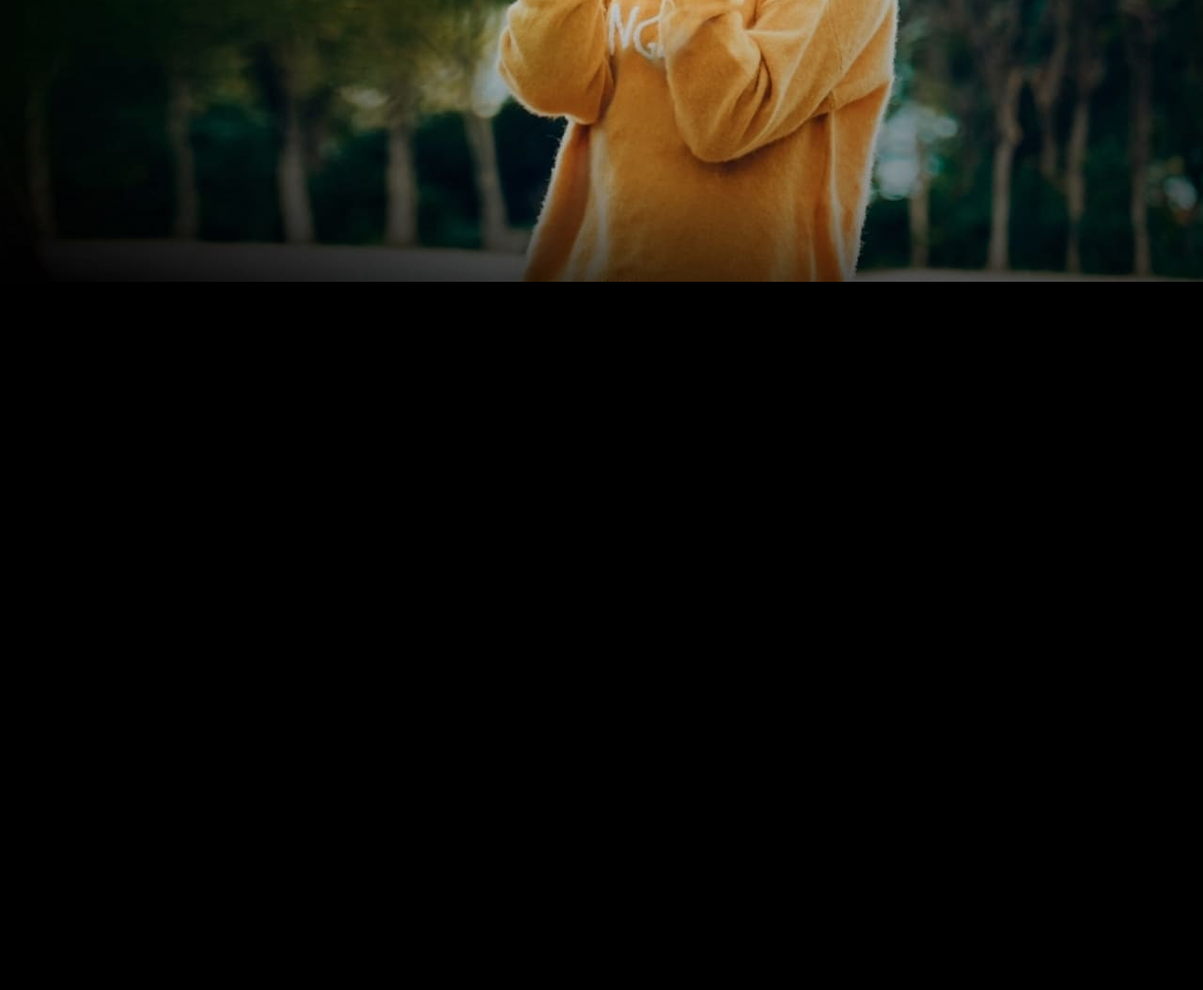
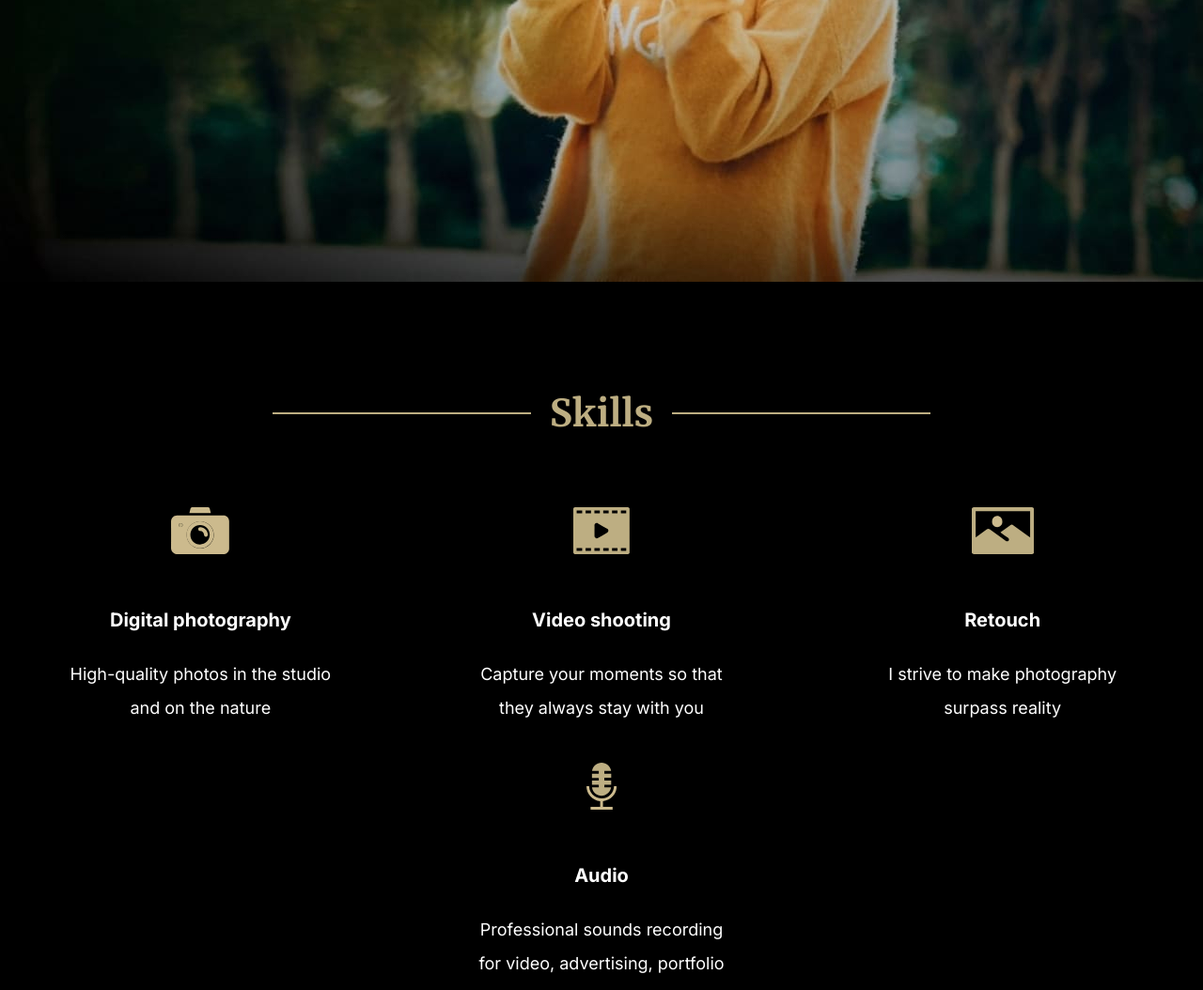
Before and after one commit to ephedrini1/portfolio, a plain HTML site: page index.html in a window 1280 px wide. Shown: the part 610-1664 px from the top of the page at 94% size. Before the commit the page ends 910 px from the top, so only its background shows below. Drawn offline with Linux system fonts and the light colour scheme.

Commit message:
refactor: change skills

```diff
--- a/index.html
+++ b/index.html
@@ -68,6 +68,40 @@
                 </div>
             </div>
         </section>
+        <section class="skills" id="skills">
+            <div class="container">
+                <div class="title skills_title">
+                    <h2 class="underline_title"><span class="section_title" data-i18n="skills">Skills</span></h2>
+                </div>
+                <div class="skills_wrapper">
+                    <div class="skills_item">
+                        <img src="assets/svg/skills-camera.svg" alt="camera icon" class="skills_item_icon">
+                        <h4 class="skills_item_title" data-i18n="skill-title-1">Digital photography</h4>
+                        <p class="skills_item_text" data-i18n="skill-text-1">High-quality photos in the studio and on
+                            the nature</p>
+                    </div>
+                    <div class="skills_item">
+                        <img src="assets/svg/skills-video.svg" alt="video icon" class="skills_item_icon">
+                        <h4 class="skills_item_title" data-i18n="skill-title-2">Video shooting</h4>
+                        <p class="skills_item_text" data-i18n="skill-text-2">Capture your moments so that they always
+                            stay with you</p>
+                    </div>
+                    <div class="skills_item">
+                        <img src="assets/svg/skills-image.svg" alt="image icon" class="skills_item_icon">
+                        <h4 class="skills_item_title" data-i18n="skill-title-3">Retouch</h4>
+                        <p class="skills_item_text" data-i18n="skill-text-3">I strive to make photography surpass
+                            reality</p>
+                    </div>
+                    <div class="skills_item">
+                        <img src="assets/svg/skills-mic.svg" alt="mic icon" class="skills_item_icon">
+                        <h4 class="skills_item_title" data-i18n="skill-title-4">Audio</h4>
+                        <p class="skills_item_text" data-i18n="skill-text-4">Professional sounds recording for video,
+                            advertising, portfolio</p>
+                    </div>
+                </div>
+            </div>
+
+        </section>
     </main>
 
 </body>
--- a/style.css
+++ b/style.css
@@ -330,3 +330,39 @@ section {
 }
 
 /*hero style end*/
+
+/*skills style start*/
+.skills.light_theme {
+  background-color: #fff;
+  color: #000;
+}
+
+.skills_wrapper {
+  margin: 0 auto;
+  padding-bottom: 10px;
+  display: flex;
+  flex-wrap: wrap;
+  gap: 40px;
+}
+
+.skills_item {
+  max-width: 320px;
+  text-align: center;
+  margin: auto;
+  padding: 0 20px;
+}
+
+.skills_item_icon {
+  margin-bottom: 45px;
+}
+
+.skills_item_title {
+  margin-bottom: 20px;
+}
+
+.skills_item_text {
+  font-size: 18px;
+  line-height: 36px;
+}
+
+/*Skills style end*/
```
